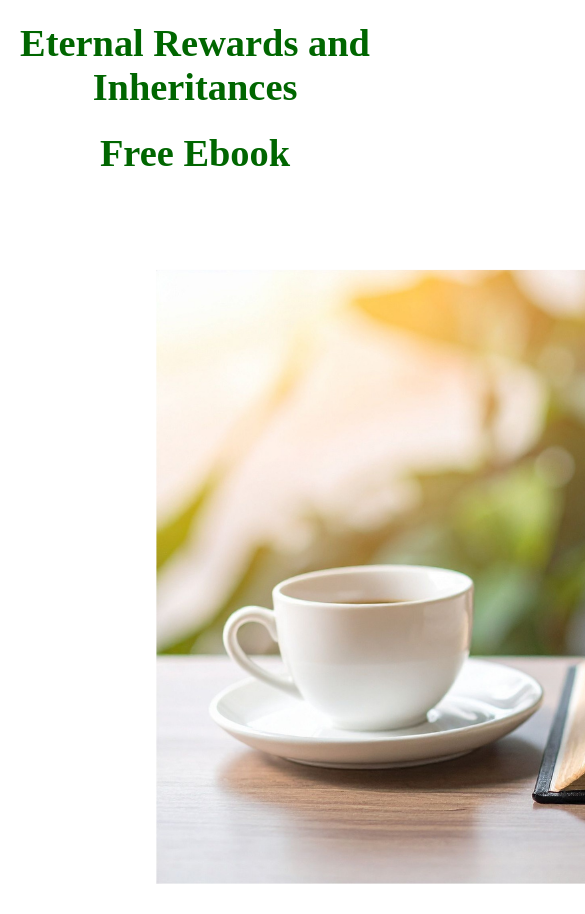
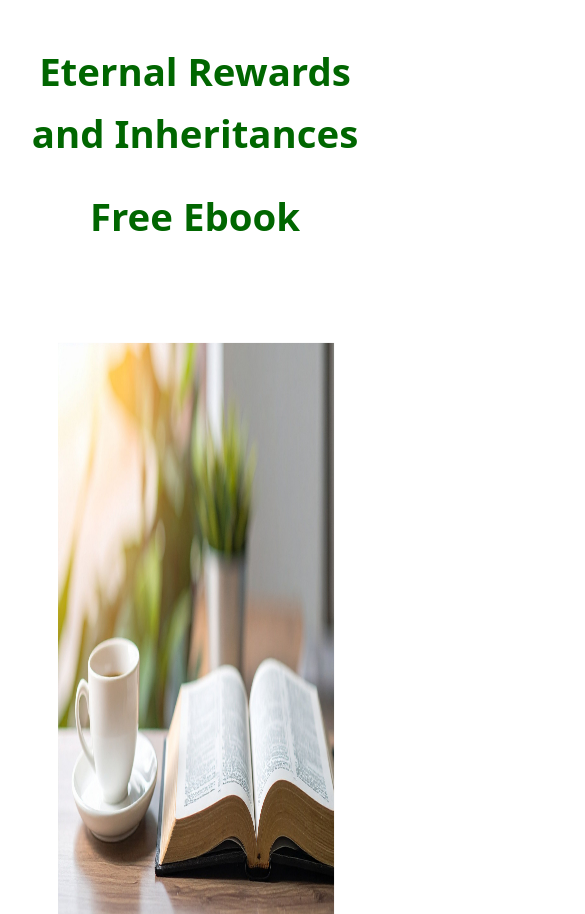
Before and after one commit to johnedmiston/rewards, a plain HTML site: page index.html in a window 390 px wide. Shown: the top 914 px of the page, 585 px wide, since content can reach past the window. Drawn offline with Linux system fonts and the light colour scheme.

Commit message:
Add responsive viewport and base layout styles

```diff
--- a/index.html
+++ b/index.html
@@ -1,7 +1,30 @@
 <!DOCTYPE html PUBLIC "-//W3C//DTD HTML 4.01//EN" "http://www.w3.org/TR/html4/strict.dtd">
 <html><head>
 
-  <meta http-equiv="content-type" content="text/html; charset=ISO-8859-1">
+  <meta charset="UTF-8">
+  <meta name="viewport" content="width=device-width, initial-scale=1">
+
+  <style>
+  body {
+    font-family: system-ui, -apple-system, BlinkMacSystemFont, "Segoe UI", Roboto, Arial, sans-serif;
+    margin: 0;
+    line-height: 1.6;
+    color: #222;
+  }
+
+  img {
+    max-width: 100%;
+    height: auto;
+  }
+
+  .container {
+    max-width: 1100px;
+    margin: 0 auto;
+    padding: 1.25rem;
+  }
+</style>
+
+
   <title>Eternal Rewards and Inheritances Free Ebook</title>
 
 
@@ -12,6 +35,8 @@
   <meta content="Free 40-page Bible study ebook on Rewards and Inheritances" name="description">
 
 </head><body>
+  <div class="container">
+
 <h1 style="text-align: center; color: rgb(0, 102, 0);"><b><big>Eternal
 Rewards and Inheritances</big></b></h1>
 
@@ -103,5 +128,5 @@ with Jesus Christ</a></span></li><br>
 Guide</big></a><br>
   </li>
 </ol>
-
+  </div>
 </body></html>
```
